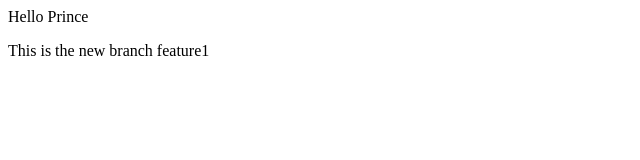
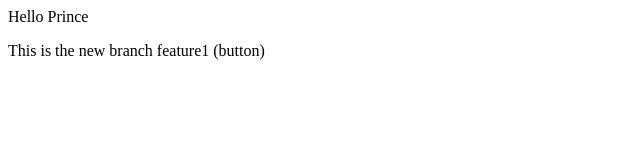
Before and after one commit to princeV-007/localRepo, a plain HTML site: page index.html in a window 1280 px wide. Shown: the full height of the page, 0-640 px from the left. Drawn offline with Linux system fonts and the light colour scheme.

Commit message:
f1 button add

```diff
--- a/index.html
+++ b/index.html
@@ -1,2 +1,2 @@
 <p>Hello Prince</p>
-<p>This is the new branch feature1</p>
+<p>This is the new branch feature1 (button) </p>
```
